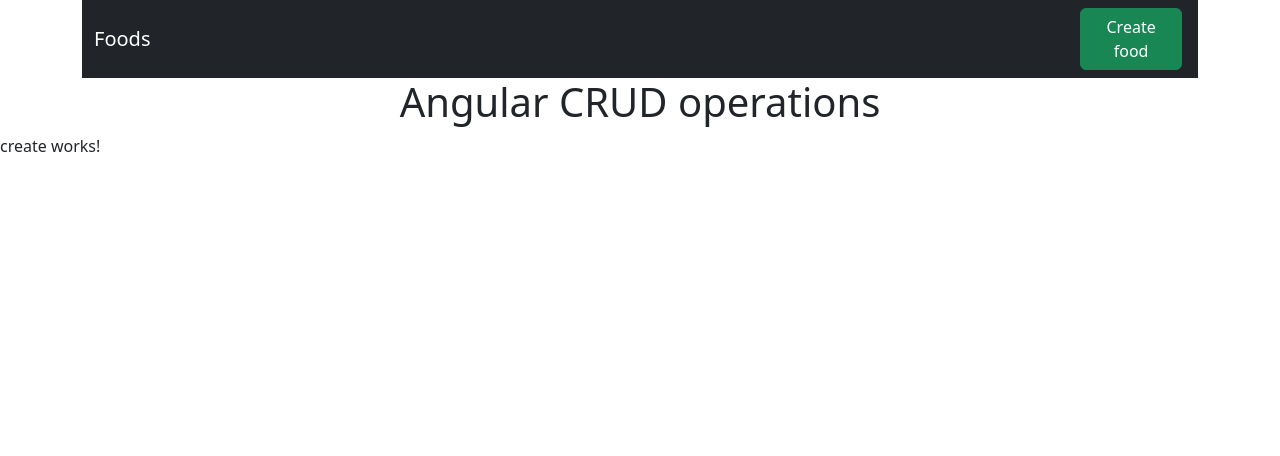
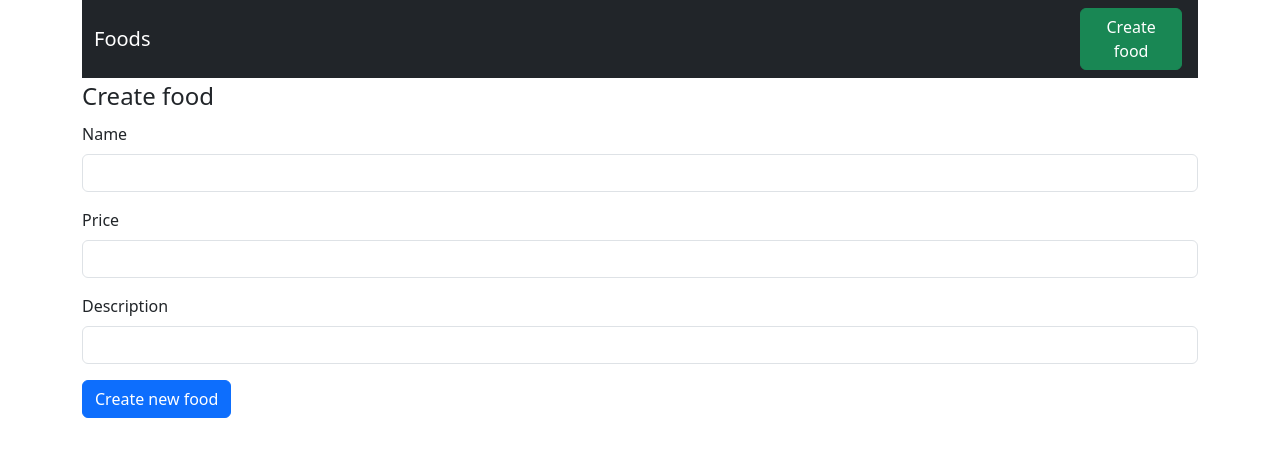
Before and after one commit to VitaliiSoloninko/angular-grud-operation, an Angular app: page /foods/create in a window 1280 px wide. Shown: the top 456 px of the page. Built offline with nearby package versions, Linux system fonts and the light colour scheme.

Commit message:
0.9	Create component layout

```diff
--- a/src/app/app.component.html
+++ b/src/app/app.component.html
@@ -1,3 +1,2 @@
 <app-header></app-header>
-<h1 style="text-align: center">Angular CRUD operations</h1>
 <router-outlet></router-outlet>
--- a/src/app/create/create.component.html
+++ b/src/app/create/create.component.html
@@ -1 +1,23 @@
-<p>create works!</p>
+<div class="container">
+  <legend>Create food</legend>
+  <form>
+    <div class="mb-3">
+      <label for="txtName" class="form-label">Name</label>
+      <input type="text" name="name" class="form-control" id="txtName" />
+    </div>
+    <div class="mb-3">
+      <label for="txtPrice" class="form-label">Price</label>
+      <input type="text" name="price" class="form-control" id="txtPrice" />
+    </div>
+    <div class="mb-3">
+      <label for="txtDescription" class="form-label">Description</label>
+      <input
+        type="text"
+        name="description"
+        class="form-control"
+        id="txtDescription"
+      />
+    </div>
+    <button type="button" class="btn btn-primary">Create new food</button>
+  </form>
+</div>
--- a/src/app/foods/foods.component.html
+++ b/src/app/foods/foods.component.html
@@ -1,3 +1,5 @@
+<h1 style="text-align: center">Angular CRUD operations</h1>
+
 <div class="container">
   <table class="table">
     <thead>
```
